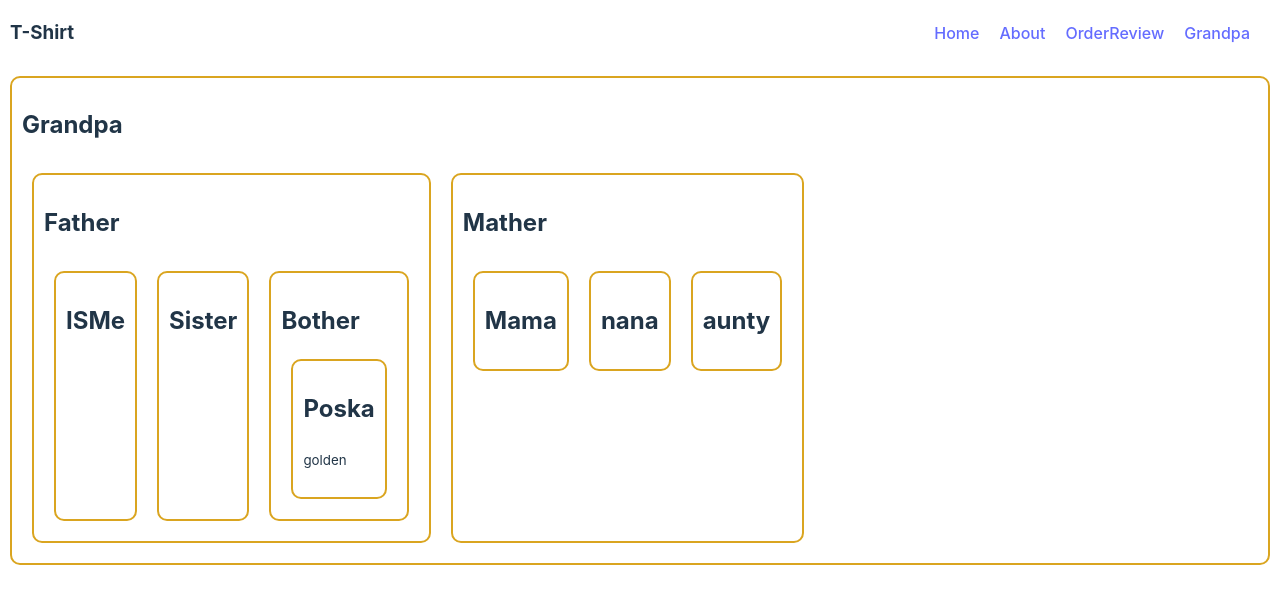
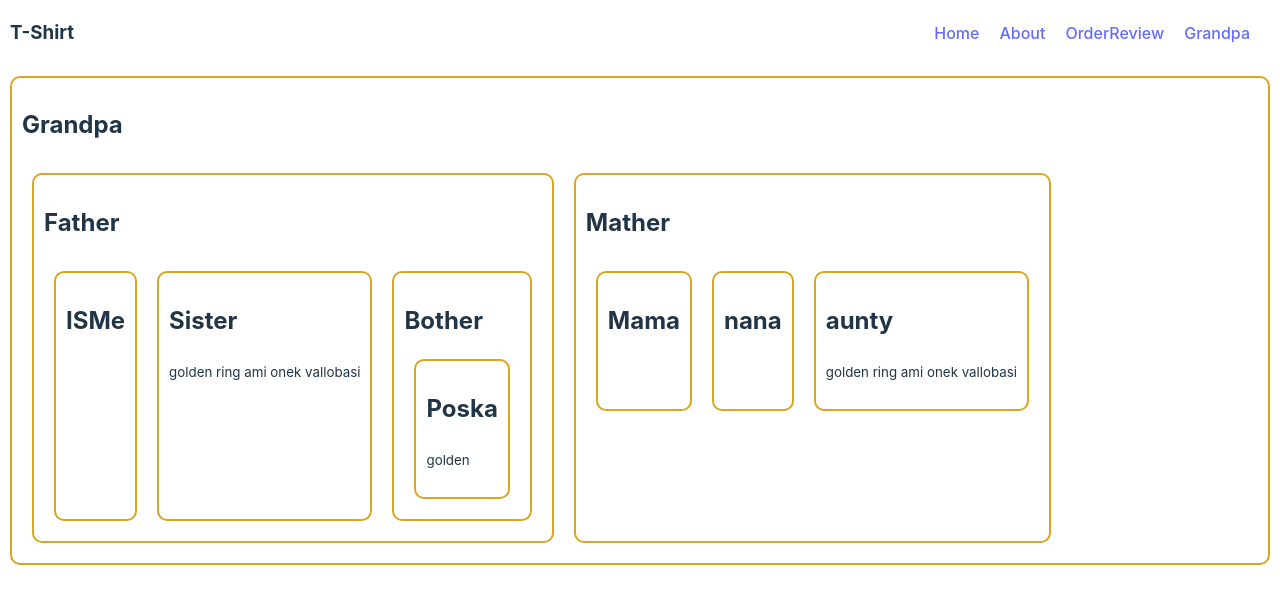
Before and after one commit to HmSani6699/tshirt-projects, a React (Vite) app: page /grandpa in a window 1280 px wide. Shown: the top 604 px of the page. Built offline with nearby package versions, Linux system fonts and the light colour scheme.

Commit message:
ad to context api part

```diff
--- a/src/component/Aunty/Aunty.jsx
+++ b/src/component/Aunty/Aunty.jsx
@@ -1,9 +1,12 @@
-import React from 'react';
+import React, { useContext } from 'react';
+import { NewContext } from '../Grandpa/Grandpa';
 
 const Aunty = () => {
+    const golden = useContext(NewContext)
     return (
         <div>
             <h2>aunty</h2>
+            <p><small>{golden}</small></p>
         </div>
     );
 };
--- a/src/component/Grandpa/Grandpa.jsx
+++ b/src/component/Grandpa/Grandpa.jsx
@@ -1,17 +1,21 @@
-import React from 'react';
+import React, { createContext } from 'react';
 import Father from '../Father/Father';
 import Mather from '../Mather/Mather';
-import './Grandpa.css'
+import './Grandpa.css';
+
+export const NewContext = createContext();
 
 const Grandpa = () => {
     const ruing = 'golden'
     return (
         <div className='grandpa'>
             <h2>Grandpa</h2>
-            <section className='flex'>
-                <Father ruing={ruing}></Father>
-                <Mather></Mather>
-            </section>
+            <NewContext.Provider value='golden ring ami onek vallobasi'>
+                <section className='flex'>
+                    <Father ruing={ruing}></Father>
+                    <Mather></Mather>
+                </section>
+            </NewContext.Provider>
         </div>
     );
 };
--- a/src/component/Sister/Sister.jsx
+++ b/src/component/Sister/Sister.jsx
@@ -1,9 +1,12 @@
-import React from 'react';
+import React, { useContext } from 'react';
+import { NewContext } from '../Grandpa/Grandpa';
 
 const Sister = () => {
+    const golden = useContext(NewContext)
     return (
         <div>
             <h2>Sister</h2>
+            <p><small>{golden}</small></p>
         </div>
     );
 };
```
